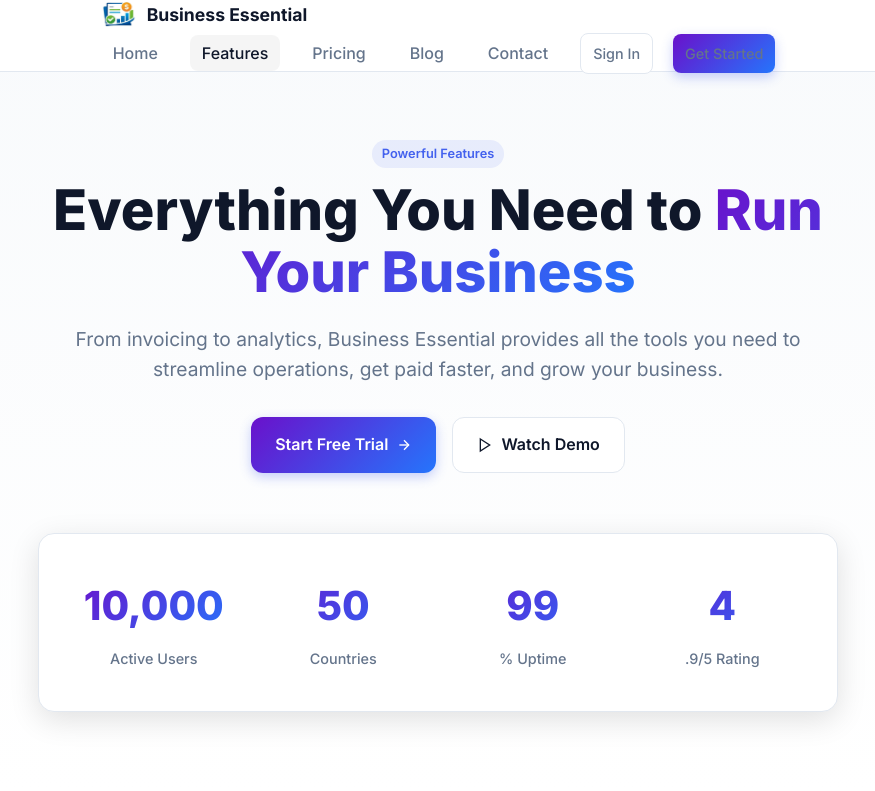
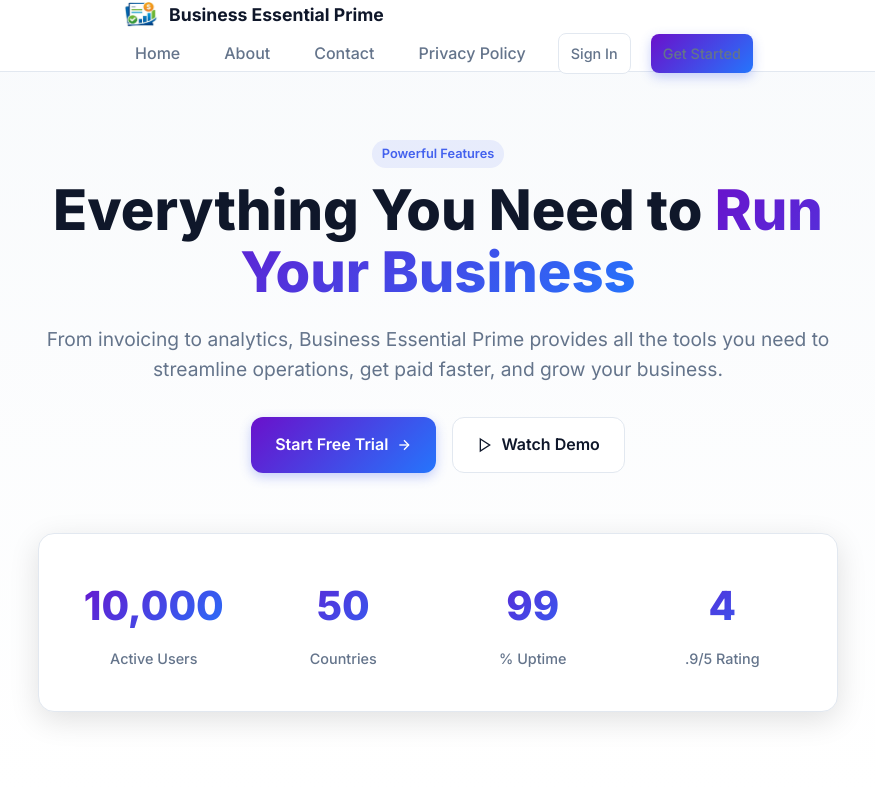
Before and after one commit to essentialbusiness6-wq/bussiness-essential, a Python web app: template templates/features.html in a window 1280 px wide. Shown: the top 791 px of the page, without its empty margins (202-1077 px from the left). Run offline with Jinja, Linux system fonts and the light colour scheme; the template is opened without the code that fills it, so the values that code supplies are empty.

Commit message:
Update features page for Business Essential Prime

```diff
--- a/templates/features.html
+++ b/templates/features.html
@@ -3,7 +3,9 @@
 <head>
     <meta charset="UTF-8">
     <meta name="viewport" content="width=device-width, initial-scale=1.0">
-    <title>Features - Business Essential</title>
+    <meta name="description" content="Manage invoices, clients and payments with Business Essential Prime">
+    <title>Features - Business Essential Prime</title>
+    <link rel="canonical" href="https://www.businessessentia.net/features">
     <link href="https://fonts.googleapis.com/css2?family=Inter:wght@300;400;500;600;700;800&display=swap" rel="stylesheet">
     <link rel="icon" type="image/svg+xml" href="{{ url_for('static', filename='media/app logo.png') }}"/>
     <link rel="stylesheet" href="{{ url_for('static', filename='css/features.css') }}">
@@ -16,15 +18,14 @@
         <div class="container">
             <a href="/" class="logo">
                 <img src="{{ url_for('static', filename='media/app logo.png') }}" alt="Business Essential">
-                <span>Business Essential</span>
+                <span>Business Essential Prime</span>
             </a>
             <nav class="nav-menu">
                 <ul class="nav-links">
                     <li><a href="/">Home</a></li>
-                    <li><a href="/features" class="active">Features</a></li>
-                    <li><a href="/pricing">Pricing</a></li>
-                    <li><a href="/blog">Blog</a></li>
+                    <li><a href="/about">About</a></li>
                     <li><a href="/contact">Contact</a></li>
+                    <li><a href="/privacy-policy">Privacy Policy</a></li>
                     <li><a href="/login" class="btn btn-secondary">Sign In</a></li>
                     <li><a href="/register" class="btn btn-primary">Get Started</a></li>
                 </ul>
@@ -43,7 +44,7 @@
             <div class="hero-content">
                 <span class="badge">Powerful Features</span>
                 <h1>Everything You Need to <span class="gradient-text">Run Your Business</span></h1>
-                <p>From invoicing to analytics, Business Essential provides all the tools you need to streamline operations, get paid faster, and grow your business.</p>
+                <p>From invoicing to analytics, Business Essential Prime provides all the tools you need to streamline operations, get paid faster, and grow your business.</p>
                 <div class="hero-actions">
                     <a href="/register" class="btn btn-primary btn-lg">
                         Start Free Trial
@@ -581,7 +582,7 @@
                 </div>
             </div>
             <div class="footer-bottom">
-                <p>&copy; 2026 Business Essential. All rights reserved.</p>
+                <p>&copy; 2026 Business Essential Prime. All rights reserved.</p>
             </div>
         </div>
     </footer>
```
